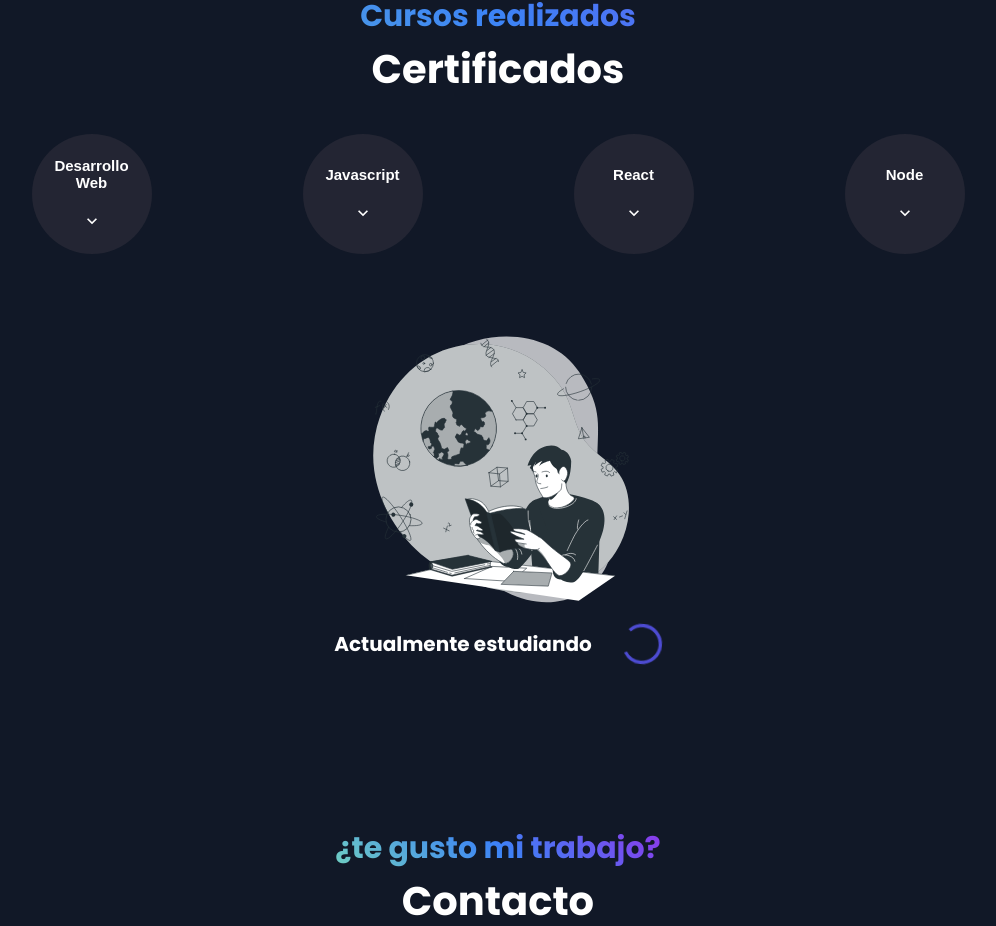
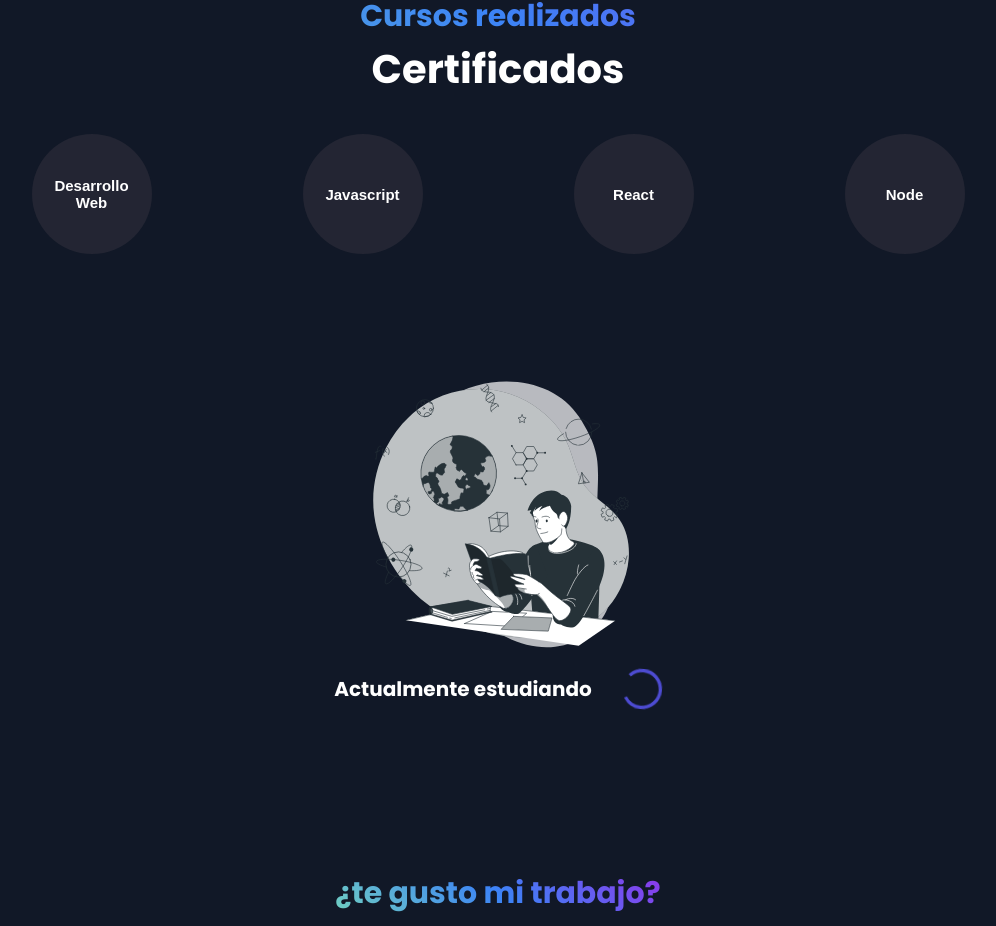
Before and after one commit to JuanMosquela/juan-portfolio, a React (Create React App) app: page / in a window 1280 px wide. Shown: the part 2631-3557 px from the top of the page, without its empty margins (142-1138 px from the left). Built offline with nearby package versions, Linux system fonts and the light colour scheme.

Commit message:
agregados estilos

```diff
--- a/src/components/academics/Academic.jsx
+++ b/src/components/academics/Academic.jsx
@@ -24,6 +24,8 @@ const Academic = () => {
 
 
     const [info, setInfo] = useState('')
+
+    const [isHovered, setIsHovered] = useState(false)
 
     const {theme} = useContext(ThemeContext)
 
@@ -58,19 +60,23 @@ const Academic = () => {
             <div
               className="container-buttons">
                 {courses.map(course => (
-                   <div key={course.title} className="border-button" style={{
-                    backgroundcolor:''
-                   }}>
+                <div className="button-hover" style={{ flexDirection:'column', textAlign:'center' }}>
+                    <div key={course.title} className="border-button" >
                         <button
+                            onMouseEnter={() => setIsHovered(true)}
+                            onMouseLeave={() => setIsHovered(false)}
                             data-aos='fade-up' data-aos-delay='200' data-aos-duration='700'
                             className="academic-button"
                             onClick={() => handleClick(course.title)}
                             style={{
                                 backgroundColor: theme ? '#232533' : '#e4e4e4',
-                            color: theme ? '#FFF' : '#000'
+                                color: theme ? '#FFF' : '#333'
                                 }}>
-                                {course.title} <MdKeyboardArrowDown className="arrow" />
+                                {course.title}
                         </button>
+
+                   </div>
+                   <MdKeyboardArrowDown className="arrow" />
                 </div>
 
 
--- a/src/components/academics/academic.css
+++ b/src/components/academics/academic.css
@@ -29,6 +29,7 @@
     padding: 5px;
     border-radius: 99%;
     transition: .3s;
+    color: #4d4bd2;
 }
 
 .border-button:hover{
@@ -57,15 +58,27 @@
 }
 
 
-.academic button .arrow{
-    font-size: 2rem;
-    margin-top: 20px;
+.academic .arrow{
+    font-size: 3rem;
+    visibility: hidden;
+
+
+    margin-top: 10px;
+
 
 }
 
-.academic button:hover .arrow{
+.button-hover:hover .arrow{
+    visibility: visible;
+    color: #4d4bd2;
     animation: move-down 1s ease-in infinite;
+
+
 }
+
+
+
+
 
 @keyframes move-down{
     0%{
--- a/src/components/hero/Hero.jsx
+++ b/src/components/hero/Hero.jsx
@@ -1,6 +1,6 @@
 import { Link } from 'react-router-dom'
 import './hero.css';
-import JuanMosquellaCV from '../../mosquellaCV.pdf';
+import JuanMosquellaCV from '../../mosquella-cv.pdf';
 import { useTypewriter} from 'react-simple-typewriter'
 import coding from '../../img/coding.svg'
 
```
Also changed, not shown: 2 other files (tests, documents, lock files or other folders). Lines whose indentation alone changed are shown as unchanged.
